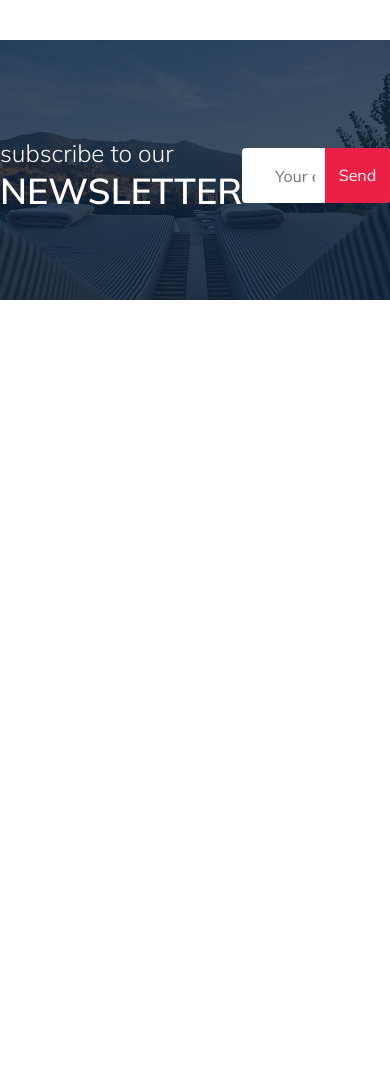
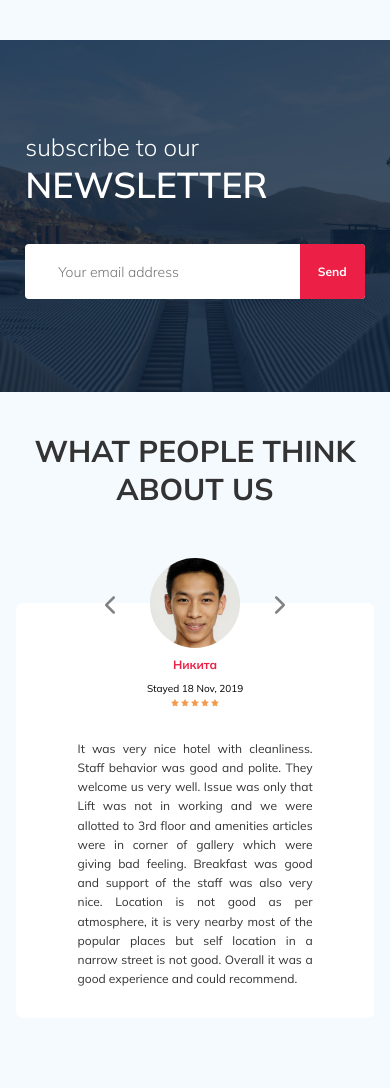
Before and after one commit to Jorine11/tour-plan, a PHP site: page / in a window 390 px wide. Shown: the part 897-1985 px from the top of the page. Before the commit the page ends 1197 px from the top, so only its background shows below. Run offline with PHP 8.4, Linux system fonts and the light colour scheme.

Commit message:
create: added block review, response

```diff
--- a/css/style.css
+++ b/css/style.css
@@ -6,6 +6,7 @@
 body {
   font-family: 'Mulish', sans-serif;
   color: #333333;
+  background-color: #F5FAFE;
 }
 
 .container {
@@ -300,14 +301,14 @@ button {
   margin-right: 2px;
 }
 
-.swiper-container {
+.hotel-slider {
   width: 100%;
   height: 450px;
   position: relative;
   border-radius: 8px;
 }
 
-.swiper-container::after {
+.hotel-slider::after {
   content: '';
   width: 100%;
   height: 100%;
@@ -574,6 +575,7 @@ button {
   font-weight: 300;
   font-size: 24px;
   line-height: 30px;
+  margin: 0;
 }
 
 .newsletter-text--strong {
@@ -594,15 +596,19 @@ button {
   height: 100%;
 }
 
-.subscribe__input {
+.newsletter-subscribe__input {
   width: 100%;
   height: 100%;
   border: none;
   padding: 19px 75px 18px 33px;
   border-radius: 4px;
+  font-style: normal;
+  font-weight: 300;
+  font-size: 14px;
+  line-height: 18px;
 }
 
-.subscribe__button {
+.newsletter-subscribe__button {
   position: absolute;
   top: 0;
   right: 0;
@@ -612,6 +618,132 @@ button {
   background-color: #EC1F46;
   color: #fff;
   border-radius: 0 4px 4px 0;
+  font-style: normal;
+  font-weight: bold;
+  font-size: 12px;
+  line-height: 15px;
+}
+
+.review {
+  padding-top: 40px;
+  padding-bottom: 70px;
+}
+
+.review-container {
+  position: relative;
+  height: auto;
+}
+
+.review-title {
+  font-style: normal;
+  font-weight: bold;
+  font-size: 36px;
+  line-height: 45px;
+  text-align: center;
+  text-transform: uppercase;
+  margin: 0;
+  margin-bottom: 70px;
+}
+
+.review-slide__item {
+  display: -webkit-box;
+  display: -ms-flexbox;
+  display: flex;
+  -webkit-box-orient: vertical;
+  -webkit-box-direction: normal;
+      -ms-flex-direction: column;
+          flex-direction: column;
+  -webkit-box-align: center;
+      -ms-flex-align: center;
+          align-items: center;
+  max-width: 731px;
+  margin: auto;
+  background: #FFFFFF;
+  border-radius: 8px;
+  padding: 0 62px 30px;
+  margin-top: 45px;
+}
+
+.review-text {
+  font-style: normal;
+  font-weight: normal;
+  font-size: 12px;
+  line-height: 160%;
+  text-align: justify;
+  width: 537px;
+  min-height: 114px;
+}
+
+.review__button {
+  width: 30px;
+  height: 30px;
+  position: absolute;
+  bottom: 50%;
+  z-index: 99;
+  border: none;
+  cursor: pointer;
+  background-repeat: no-repeat;
+  background-position: center;
+  background-size: 10px;
+}
+
+.review__button--prev {
+  left: 18px;
+  background-image: url(../img/arrow-prev-secondary.svg);
+  color: #828282;
+}
+
+.review__button--next {
+  right: 18px;
+  background-image: url(../img/arrow-next-secondary.svg);
+}
+
+.profile {
+  display: -webkit-box;
+  display: -ms-flexbox;
+  display: flex;
+  -webkit-box-orient: vertical;
+  -webkit-box-direction: normal;
+      -ms-flex-direction: column;
+          flex-direction: column;
+  -webkit-box-align: center;
+      -ms-flex-align: center;
+          align-items: center;
+  margin-top: -45px;
+  margin-bottom: 32px;
+}
+
+.profile__avatar {
+  width: 90px;
+  height: 90px;
+  border-radius: 50%;
+  -o-object-fit: cover;
+     object-fit: cover;
+  margin-bottom: 9px;
+}
+
+.profile__username {
+  font-style: normal;
+  font-weight: bold;
+  font-size: 12px;
+  line-height: 15px;
+  color: #EC1F46;
+  margin-bottom: 10px;
+}
+
+.profile__data {
+  font-style: normal;
+  font-weight: normal;
+  font-size: 10px;
+  line-height: 13px;
+  margin-bottom: 4px;
+  color: #000;
+}
+
+.profile__rating {
+  display: -webkit-box;
+  display: -ms-flexbox;
+  display: flex;
 }
 
 /*! normalize.css v8.0.1 | MIT License | github.com/necolas/normalize.css */
@@ -1024,6 +1159,40 @@ template {
     width: 340px;
     height: 210px;
     border-radius: 10px;
+  }
+  .newsletter-container {
+    width: 700px;
+  }
+  .newsletter-wrap {
+    padding-top: 92px;
+    padding-bottom: 93px;
+  }
+  .review-container {
+    height: auto;
+  }
+  .review-title {
+    font-style: normal;
+    font-weight: bold;
+    font-size: 30px;
+    line-height: 38px;
+    text-align: center;
+    text-transform: uppercase;
+    margin-bottom: 50px;
+  }
+  .review-slide__item {
+    width: 580px;
+  }
+  .review-text {
+    width: 455px;
+  }
+  .review__button {
+    bottom: 46%;
+  }
+  .review__button--prev {
+    left: 0;
+  }
+  .review__button--next {
+    right: 2px;
   }
 }
 
@@ -1108,6 +1277,34 @@ template {
   .map {
     width: 48%;
   }
+  .newsletter-container {
+    width: 83%;
+  }
+  .newsletter-wrap {
+    -ms-flex-wrap: wrap;
+        flex-wrap: wrap;
+  }
+  .newsletter-text {
+    margin-bottom: 30px;
+  }
+  .review-container {
+    height: auto;
+  }
+  .review__button {
+    top: 32px;
+  }
+  .review__button--prev {
+    left: 50%;
+    -webkit-transform: translate(-50%, 0);
+            transform: translate(-50%, 0);
+    margin-left: -85px;
+  }
+  .review__button--next {
+    right: 50%;
+    -webkit-transform: translate(50%, 0);
+            transform: translate(50%, 0);
+    margin-right: -85px;
+  }
 }
 
 @media (max-width: 578px) {
@@ -1131,6 +1328,25 @@ template {
   .map {
     width: 100%;
   }
+  .newsletter-container {
+    width: 87%;
+  }
+  .newsletter-wrap {
+    -ms-flex-wrap: wrap;
+        flex-wrap: wrap;
+  }
+  .newsletter-text {
+    margin-bottom: 37px;
+  }
+  .review-container {
+    height: auto;
+  }
+  .review-slide__item {
+    width: 100%;
+  }
+  .review-text {
+    width: 100%;
+  }
 }
 
 @media (max-width: 480px) {
--- a/index.html
+++ b/index.html
@@ -3,7 +3,7 @@
   <head>
     <meta charset="UTF-8" />
     <meta http-equiv="X-UA-Compatible" content="IE=edge" />
-    <meta name="viewport" content="width=, initial-scale=1.0" />
+    <meta name="viewport" content="width=device-width, initial-scale=1.0" />
     <title>Best Tour Plan - Hotel Booking</title>
     <link rel="preconnect" href="https://fonts.gstatic.com" />
     <link
@@ -131,7 +131,7 @@
         <!-- /.hotel-info -->
         <div class="hotel-review">
           <div class="slider">
-            <div class="swiper-container">
+            <div class="swiper-container hotel-slider">
               <!-- Additional required wrapper -->
               <div class="swiper-wrapper">
                 <!-- Slides -->
@@ -205,31 +205,142 @@
     <section class="newsletter">
       <div class="newsletter-container">
         <div class="newsletter-wrap">
-          <div class="newsletter-text">
+          <h2 class="newsletter-text">
             subscribe to our
-            <span class="newsletter-text--strong">Newsletter</span>
-          </div>
+            <span class="newsletter-text newsletter-text--strong"
+              >Newsletter</span
+            >
+          </h2>
           <!-- /.newsletter-text -->
           <div class="newsletter-input">
             <form action="#" class="newsletter-subscribe">
               <input
                 type="text"
-                class="subscribe__input"
+                class="newsletter-subscribe__input"
                 placeholder="Your email address"
               />
-              <button class="button subscribe__button">Send</button>
+              <button class="button newsletter-subscribe__button">Send</button>
             </form>
           </div>
           <!-- /.newsletter-input -->
         </div>
+      </div>
+    </section>
+    <!-- /.newsletter -->
+    <section class="review">
+      <div class="container">
+        <h2 class="review-title">What people think about us</h2>
+        <div class="swiper-container review-container">
+          <!-- Additional required wrapper -->
+          <div class="swiper-wrapper review-wrapper">
+            <!-- Slides -->
+            <div class="swiper-slide review-slide">
+              <div class="review-slide__item">
+                <div class="profile">
+                  <img
+                    src="img/profile-avatar-1.jpeg"
+                    alt="name: Megan Fox"
+                    class="profile__avatar"
+                  />
+                  <div class="profile__username">Megan Fox</div>
+                  <div class="profile__data">Stayed 18 Nov, 2019</div>
+                  <div class="profile__rating">
+                    <img src="img/star.svg" alt="star" class="star" />
+                    <img src="img/star.svg" alt="star" class="star" />
+                    <img src="img/star.svg" alt="star" class="star" />
+                    <img src="img/star.svg" alt="star" class="star" />
+                    <img src="img/star.svg" alt="star" class="star" />
+                  </div>
+                </div>
+                <!-- /.profile -->
+                <div class="review-text">
+                  It was very nice hotel with cleanliness. Staff behavior was
+                  good and polite. They welcome us very well. Issue was only
+                  that Lift was not in working and we were allotted to 3rd floor
+                  and amenities articles were in corner of gallery which were
+                  giving bad feeling. Breakfast was good and support of the
+                  staff was also very nice. Location is not good as per
+                  atmosphere, it is very nearby most of the popular places but
+                  self location in a narrow street is not good. Overall it was a
+                  good experience and could recommend.
+                </div>
+              </div>
+            </div>
+            <div class="swiper-slide review-slide">
+              <div class="review-slide__item">
+                <div class="profile">
+                  <img
+                    src="img/profile-avatar-2.jpeg"
+                    alt="name: Megan Fox"
+                    class="profile__avatar"
+                  />
+                  <div class="profile__username">Никита</div>
+                  <div class="profile__data">Stayed 18 Nov, 2019</div>
+                  <div class="profile__rating">
+                    <img src="img/star.svg" alt="star" class="star" />
+                    <img src="img/star.svg" alt="star" class="star" />
+                    <img src="img/star.svg" alt="star" class="star" />
+                    <img src="img/star.svg" alt="star" class="star" />
+                    <img src="img/star.svg" alt="star" class="star" />
+                  </div>
+                </div>
+                <!-- /.profile -->
+                <div class="review-text">
+                  It was very nice hotel with cleanliness. Staff behavior was
+                  good and polite. They welcome us very well. Issue was only
+                  that Lift was not in working and we were allotted to 3rd floor
+                  and amenities articles were in corner of gallery which were
+                  giving bad feeling. Breakfast was good and support of the
+                  staff was also very nice. Location is not good as per
+                  atmosphere, it is very nearby most of the popular places but
+                  self location in a narrow street is not good. Overall it was a
+                  good experience and could recommend.
+                </div>
+              </div>
+            </div>
+            <div class="swiper-slide review-slide">
+              <div class="review-slide__item">
+                <div class="profile">
+                  <img
+                    src="img/profile-avatar-3.jpeg"
+                    alt="name: Megan Fox"
+                    class="profile__avatar"
+                  />
+                  <div class="profile__username">Мишаня</div>
+                  <div class="profile__data">Stayed 18 Nov, 2019</div>
+                  <div class="profile__rating">
+                    <img src="img/star.svg" alt="star" class="star" />
+                    <img src="img/star.svg" alt="star" class="star" />
+                    <img src="img/star.svg" alt="star" class="star" />
+                    <img src="img/star.svg" alt="star" class="star" />
+                    <img src="img/star.svg" alt="star" class="star" />
+                  </div>
+                </div>
+                <!-- /.profile -->
+                <div class="review-text">
+                  It was very nice hotel with cleanliness. Staff behavior was
+                  good and polite. They welcome us very well. Issue was only
+                  that Lift was not in working and we were allotted to 3rd floor
+                  and amenities articles were in corner of gallery which were
+                  giving bad feeling. Breakfast was good and support of the
+                  staff was also very nice. Location is not good as per
+                  atmosphere, it is very nearby most of the popular places but
+                  self location in a narrow street is not good. Overall it was a
+                  good experience and could recommend.
+                </div>
+              </div>
+            </div>
+          </div>
+          <!-- If we need navigation buttons -->
+          <div class="review__button review__button--prev"></div>
+          <div class="review__button review__button--next"></div>
         </div>
       </div>
     </section>
-    <!-- /.newsletter -->
     <script
       src="https://api-maps.yandex.ru/2.1/?apikey=9bb85ab4-cdf2-426d-b1df-69af474a8748&lang=ru_RU"
       type="text/javascript"
-      ></script>
+    ></script>
     <!-- <script src="https://ajax.googleapis.com/ajax/libs/jquery/3.2.1/jquery.min.js"></script> -->
     <script src="js/swiper-bundle.min.js"></script>
     <script src="js/main.js"></script>
--- a/js/main.js
+++ b/js/main.js
@@ -1,4 +1,4 @@
-const swiper = new Swiper('.swiper-container', {
+const hotelSlider = new Swiper('.swiper-container', {
   // Optional parameters
   loop: true,
 
@@ -6,6 +6,26 @@ const swiper = new Swiper('.swiper-container', {
   navigation: {
     nextEl: '.slider-button--next',
     prevEl: '.slider-button--prev',
+  },
+  keyboard: {
+    enabled: true,
+    onlyInViewport: false,
+    pageLeft: true,
+    pageRight: true,
+  },
+  autoplay: {
+  delay: 5000,
+  },
+});
+
+const reviewSlider = new Swiper('.review-container', {
+  // Optional parameters
+  loop: true,
+
+  // Navigation arrows
+  navigation: {
+    nextEl: '.review__button--next',
+    prevEl: '.review__button--prev',
   },
   keyboard: {
     enabled: true,
--- a/sass/_media.sass
+++ b/sass/_media.sass
@@ -44,6 +45,34 @@
     width: 340px
     height: 210px
     border-radius: 10px
+  .newsletter
+    &-container
+      width: 700px
+    &-wrap
+      padding-top: 92px
+      padding-bottom: 93px
+  .review
+    &-container
+      height: auto
+    &-title
+      font-style: normal
+      font-weight: bold
+      font-size: 30px
+      line-height: 38px
+      text-align: center
+      text-transform: uppercase
+      margin-bottom: 50px
+    &-slide
+      &__item
+        width: 580px
+    &-text
+      width: 455px
+    &__button
+      bottom: 46%
+      &--prev
+        left: 0
+      &--next
+        right: 2px
 @media (max-width: 768px)
   .container
     max-width: 576px
@@ -97,6 +126,26 @@
       width: 100%
   .map
     width: 48%
+  .newsletter
+    &-container
+      width: 83%
+    &-wrap
+      flex-wrap: wrap
+    &-text
+      margin-bottom: 30px
+  .review
+    &-container
+      height: auto
+    &__button
+      top: 32px
+      &--prev
+        left: 50%
+        transform: translate(-50%, 0)
+        margin-left: -85px
+      &--next
+        right: 50%
+        transform: translate(50%, 0)
+        margin-right: -85px
 @media (max-width: 578px)
   .hotel
     padding-top: 5px
@@ -109,6 +158,21 @@
       margin-bottom: 20px
   .map
     width: 100%
+  .newsletter
+    &-container
+      width: 87%
+    &-wrap
+      flex-wrap: wrap
+    &-text
+      margin-bottom: 37px
+  .review
+    &-container
+      height: auto
+    &-slide
+      &__item
+        width: 100%
+    &-text
+      width: 100%
 
 @media (max-width: 480px)
   .navbar
--- a/sass/_settings.sass
+++ b/sass/_settings.sass
@@ -3,6 +3,7 @@
 body
   font-family: 'Mulish', sans-serif
   color: $text-color
+  background-color: $bg-color
 .container
   width: 1110px
   margin: auto
--- a/sass/blocks/_hotel.sass
+++ b/sass/blocks/_hotel.sass
@@ -69,7 +69,7 @@
   display: block
   &:not(:last-child)
     margin-right: 2px
-.swiper-container
+.hotel-slider
   width: 100%
   height: 450px
   position: relative
--- a/sass/blocks/_newsletter.sass
+++ b/sass/blocks/_newsletter.sass
@@ -29,6 +29,7 @@
     font-weight: 300
     font-size: 24px
     line-height: 30px
+    margin: 0
     &--strong
       font-weight: 600
       font-size: 36px
@@ -41,20 +42,27 @@
   &-subscribe
     width: 100%
     height: 100%
-.subscribe
-  &__input
-    width: 100%
-    height: 100%
-    border: none
-    padding: 19px 75px 18px 33px
-    border-radius: 4px
-  &__button
-    position: absolute
-    top: 0
-    right: 0
-    width: 65px
-    height: 100%
-    border: none
-    background-color: $primary
-    color: $light
-    border-radius: 0 4px 4px 0
+    &__input
+      width: 100%
+      height: 100%
+      border: none
+      padding: 19px 75px 18px 33px
+      border-radius: 4px
+      font-style: normal
+      font-weight: 300
+      font-size: 14px
+      line-height: 18px
+    &__button
+      position: absolute
+      top: 0
+      right: 0
+      width: 65px
+      height: 100%
+      border: none
+      background-color: $primary
+      color: $light
+      border-radius: 0 4px 4px 0
+      font-style: normal
+      font-weight: bold
+      font-size: 12px
+      line-height: 15px
--- /dev/null
+++ b/sass/blocks/_review.sass
@@ -0,0 +1,80 @@
+.review
+  padding-top: 40px
+  padding-bottom: 70px
+  &-container
+    position: relative
+    height: auto
+  &-title
+    font-style: normal
+    font-weight: bold
+    font-size: 36px
+    line-height: 45px
+    text-align: center
+    text-transform: uppercase
+    margin: 0
+    margin-bottom: 70px
+  &-slide
+    &__item
+      display: flex
+      flex-direction: column
+      align-items: center
+      max-width: 731px
+      margin: auto
+      background: #FFFFFF
+      border-radius: 8px
+      padding: 0 62px 30px
+      margin-top: 45px
+  &-text
+    font-style: normal
+    font-weight: normal
+    font-size: 12px
+    line-height: 160%
+    text-align: justify
+    width: 537px
+    min-height: 114px
+  &__button
+    width: 30px
+    height: 30px
+    position: absolute
+    bottom: 50%
+    z-index: 99
+    border: none
+    cursor: pointer
+    background-repeat: no-repeat
+    background-position: center
+    background-size: 10px
+    &--prev
+      left: 18px
+      background-image: url(../img/arrow-prev-secondary.svg)
+      color: #828282
+    &--next
+      right: 18px
+      background-image: url(../img/arrow-next-secondary.svg)
+.profile
+  display: flex
+  flex-direction: column
+  align-items: center
+  margin-top: -45px
+  margin-bottom: 32px
+  &__avatar
+    width: 90px
+    height: 90px
+    border-radius: 50%
+    object-fit: cover
+    margin-bottom: 9px
+  &__username
+    font-style: normal
+    font-weight: bold
+    font-size: 12px
+    line-height: 15px
+    color: #EC1F46
+    margin-bottom: 10px
+  &__data
+    font-style: normal
+    font-weight: normal
+    font-size: 10px
+    line-height: 13px
+    margin-bottom: 4px
+    color: #000
+  &__rating
+    display: flex
--- a/sass/style.sass
+++ b/sass/style.sass
@@ -4,5 +4,6 @@
 @import 'blocks/breadclumb'
 @import 'blocks/hotel'
 @import 'blocks/newsletter'
+@import 'blocks/review'
 @import 'normalize'
 @import 'media'
```
Also changed, not shown: other parts of css/style.css (+40 -0 lines), other parts of sass/_media.sass (+35 -0 lines), img/arrow-next-secondary.svg (added), img/arrow-prev-secondary.svg (added), img/profile-avatar-1.jpeg (added), img/profile-avatar-2.jpeg (added), img/profile-avatar-3.jpeg (added), 1 other file.
